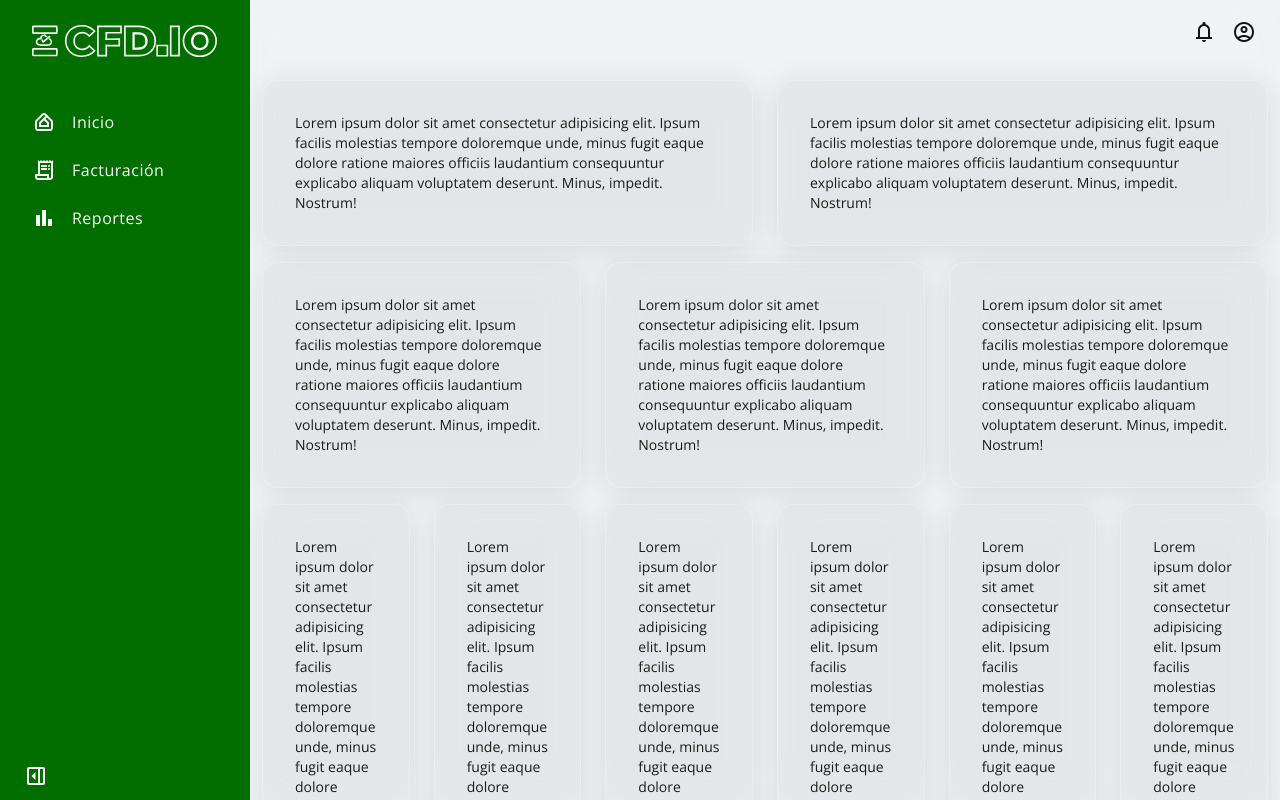
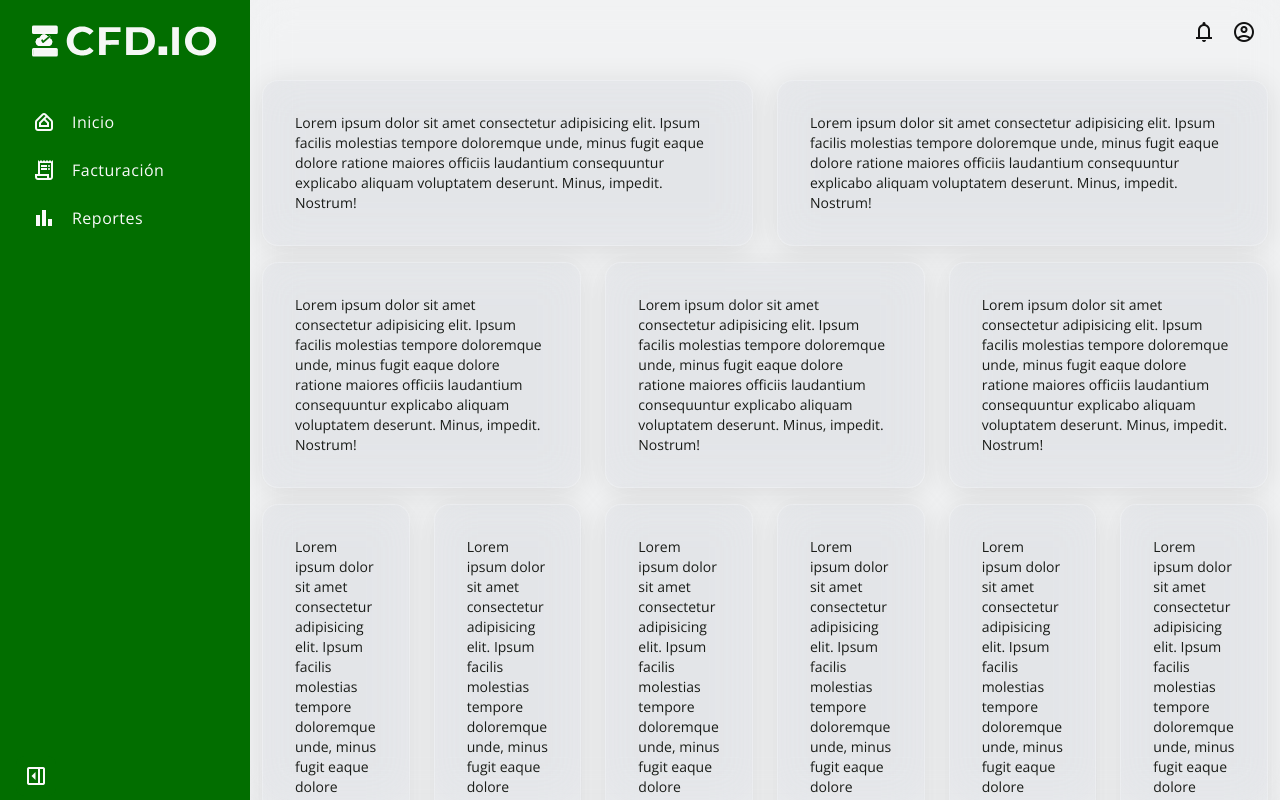
Before and after one commit to JesusAlonso96/cfdio-frontend, an Angular app: page /dashboard in a window 1280 px wide. Built offline with nearby package versions, Linux system fonts and the light colour scheme.

Commit message:
Final - logos en dashboard

```diff
--- a/src/app/modules/dashboard/pages/dashboard/dashboard.html
+++ b/src/app/modules/dashboard/pages/dashboard/dashboard.html
@@ -8,10 +8,10 @@
                     <img class="mini-icon" src="./assets/logos/dashboard-mini-logo.svg" alt="">
                 </div>
                 } @else {
-                    <div class="logo-content w-100 d-flex justify-content-center align-items-center">
-                <img class="logo"  src="./assets/logos/dashboard-white-logo.svg" alt="">
+                <div class="logo-content w-100 d-flex justify-content-center align-items-center">
+                    <img class="logo" src="./assets/logos/g49.svg" alt="">
 
-                    </div>
+                </div>
                 }
             </div>
 
```
